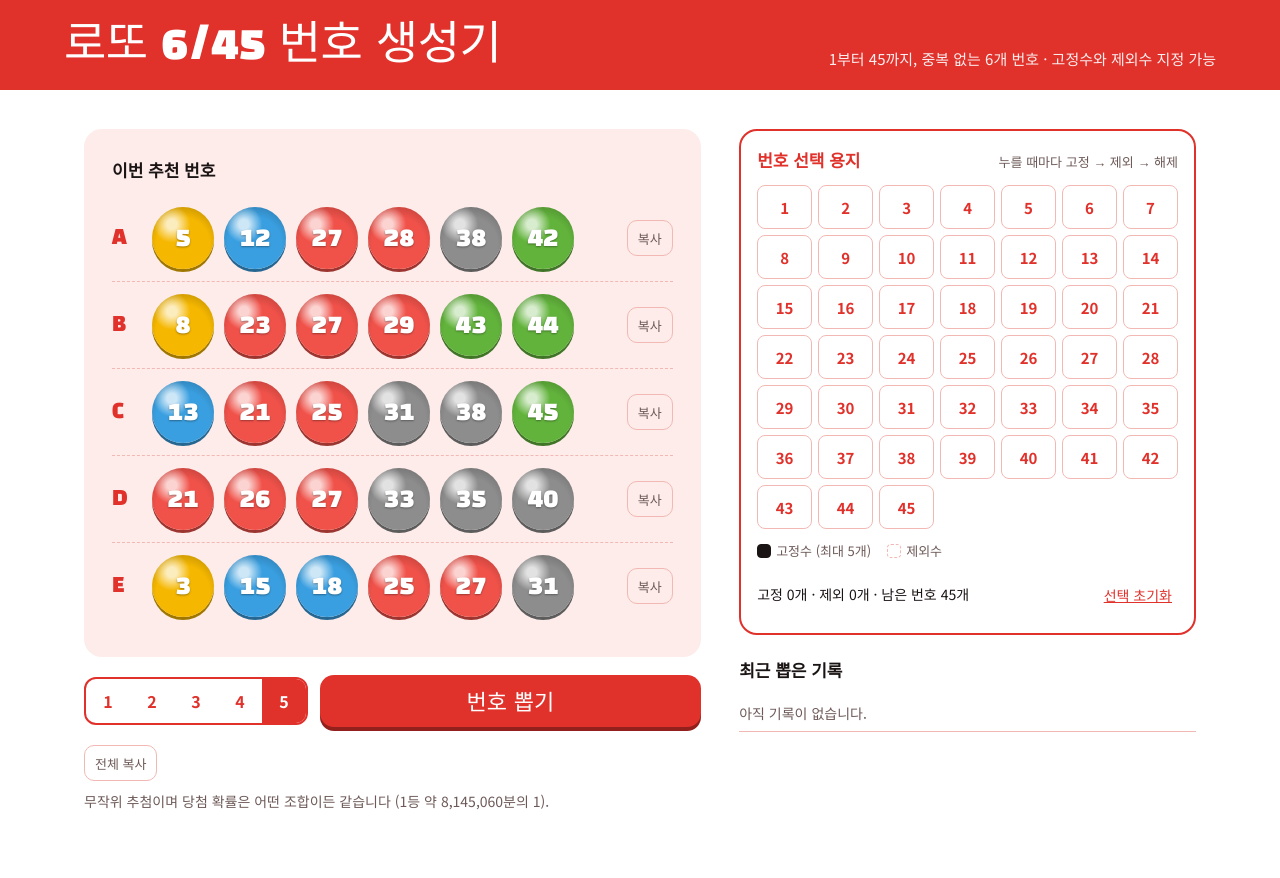
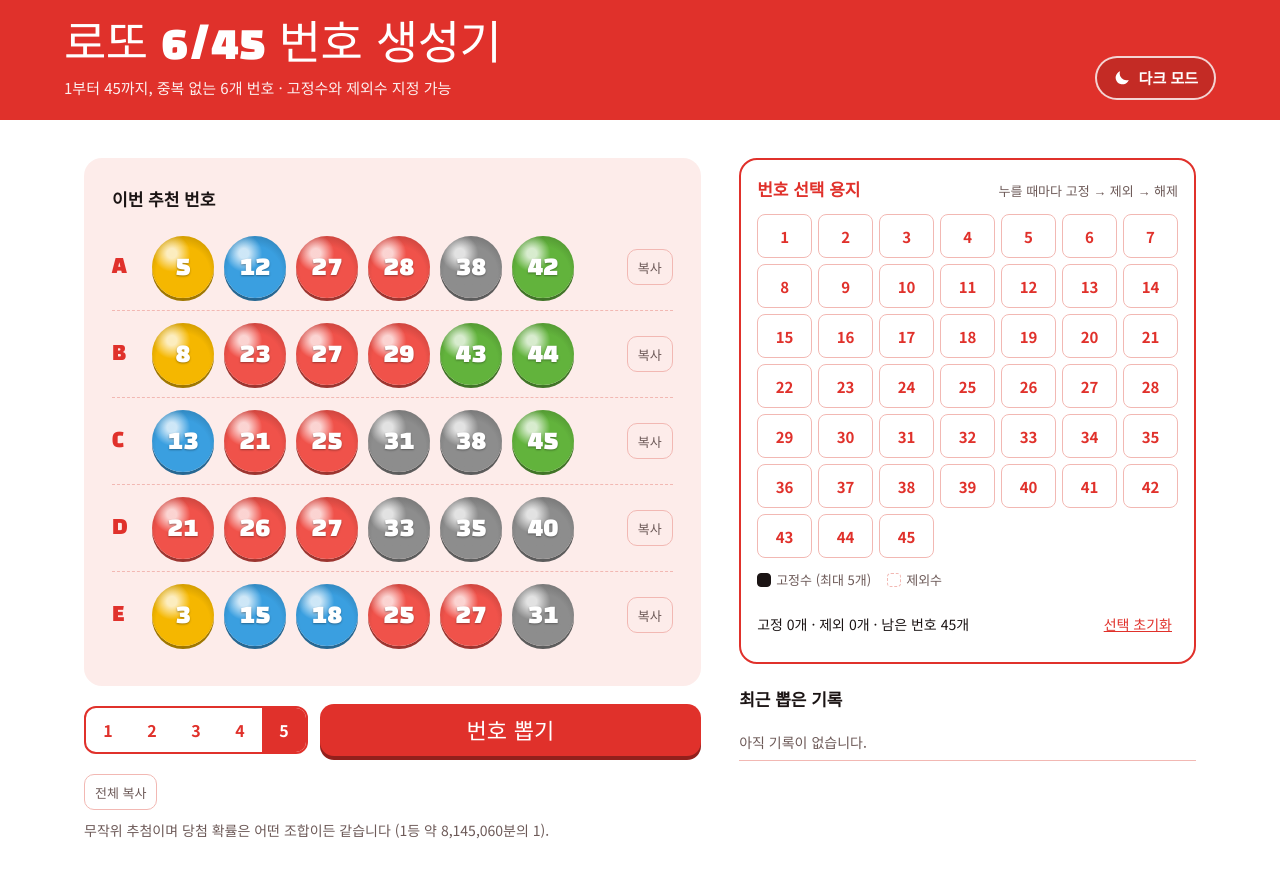
Before and after one commit to crazyman1290/AI-practice, a plain HTML site: page index.html in a window 1280 px wide. Drawn offline with Linux system fonts and the light colour scheme.

Commit message:
Add dark/light mode toggle (remembers choice, follows system by default)

```diff
--- a/index.html
+++ b/index.html
@@ -4,6 +4,7 @@
 <meta charset="UTF-8">
 <meta name="viewport" content="width=device-width, initial-scale=1">
 <title>로또 번호 생성기</title>
+<script>try{var t=localStorage.getItem("lotto645-theme");if(t)document.documentElement.dataset.theme=t}catch(e){}</script>
 <link rel="preconnect" href="https://fonts.googleapis.com">
 <link rel="preconnect" href="https://fonts.gstatic.com" crossorigin>
 <link href="https://fonts.googleapis.com/css2?family=Black+Han+Sans&family=Noto+Sans+KR:wght@400;500;700&display=swap" rel="stylesheet">
@@ -23,7 +24,11 @@ body{background:var(--bg);color:var(--ink);font:16px/1.55 "Noto Sans KR",system-
 header{background:var(--red);color:#fff;padding:22px max(5vw,16px) 20px}
 header .in{max-width:1240px;margin:0 auto;display:flex;flex-wrap:wrap;align-items:end;justify-content:space-between;gap:8px 24px}
 h1{font:400 clamp(32px,5vw,46px)/1.05 "Black Han Sans",sans-serif;margin:0;letter-spacing:-.01em}
-header p{margin:0;font-size:15px;opacity:.92}
+header p{margin:6px 0 0;font-size:15px;opacity:.92}
+.theme{flex:none;display:inline-flex;align-items:center;gap:8px;min-height:44px;padding:0 16px;border:2px solid rgba(255,255,255,.8);border-radius:22px;background:rgba(0,0,0,.12);color:#fff;font:700 15px "Noto Sans KR",sans-serif;cursor:pointer}
+.theme:hover{background:rgba(0,0,0,.25)}
+.theme svg{width:18px;height:18px;fill:currentColor}
+.theme:focus-visible{outline:3px solid #fff;outline-offset:2px}
 main{max-width:1240px;margin:0 auto;padding:clamp(20px,3vw,40px) max(5vw,16px) 48px;display:grid;grid-template-columns:minmax(0,1.35fr) minmax(0,1fr);gap:clamp(20px,3vw,40px);align-items:start}
 h2{font-size:17px;margin:0 0 12px}
 .res{background:var(--soft);border-radius:18px;padding:clamp(16px,2.4vw,28px)}
@@ -75,8 +80,11 @@ button:focus-visible{outline:3px solid var(--ink);outline-offset:2px}
 </head>
 <body>
 <header><div class="in">
-  <h1>로또 6/45 번호 생성기</h1>
-  <p>1부터 45까지, 중복 없는 6개 번호 · 고정수와 제외수 지정 가능</p>
+  <div>
+    <h1>로또 6/45 번호 생성기</h1>
+    <p>1부터 45까지, 중복 없는 6개 번호 · 고정수와 제외수 지정 가능</p>
+  </div>
+  <button class="theme" id="theme" aria-label="테마 바꾸기"></button>
 </div></header>
 
 <main>
@@ -211,6 +219,25 @@ button:focus-visible{outline:3px solid var(--ink);outline-offset:2px}
     copy(st.sets.map((s, i) => `${label(i)}: ${s.join(", ")}`).join("\n"));
   });
 
+  const sun = '<svg viewBox="0 0 24 24" aria-hidden="true"><circle cx="12" cy="12" r="5"/><g stroke="currentColor" stroke-width="2" stroke-linecap="round"><path d="M12 1v3M12 20v3M1 12h3M20 12h3M4.2 4.2l2.1 2.1M17.7 17.7l2.1 2.1M4.2 19.8l2.1-2.1M17.7 6.3l2.1-2.1"/></g></svg>';
+  const moon = '<svg viewBox="0 0 24 24" aria-hidden="true"><path d="M21 14.5A9 9 0 0 1 9.5 3a9 9 0 1 0 11.5 11.5z"/></svg>';
+  const sysDark = () => window.matchMedia && matchMedia("(prefers-color-scheme: dark)").matches;
+  let theme = null;
+  try { theme = localStorage.getItem("lotto645-theme"); } catch (e) {}
+  function applyTheme() {
+    const t = theme || (sysDark() ? "dark" : "light");
+    document.documentElement.dataset.theme = t;
+    $("theme").innerHTML = t === "dark" ? `${sun}화이트 모드` : `${moon}다크 모드`;
+    $("theme").setAttribute("aria-label", t === "dark" ? "화이트 모드로 바꾸기" : "다크 모드로 바꾸기");
+  }
+  $("theme").addEventListener("click", () => {
+    theme = document.documentElement.dataset.theme === "dark" ? "light" : "dark";
+    try { localStorage.setItem("lotto645-theme", theme); } catch (e) {}
+    applyTheme();
+  });
+  if (window.matchMedia) matchMedia("(prefers-color-scheme: dark)").addEventListener("change", () => { if (!theme) applyTheme(); });
+  applyTheme();
+
   renderSeg(); renderGrid(); renderHist();
   st.sets = Array.from({ length: st.games }, draw);
   renderOut(true);
```
